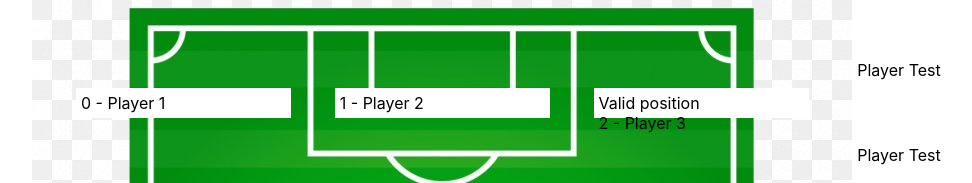
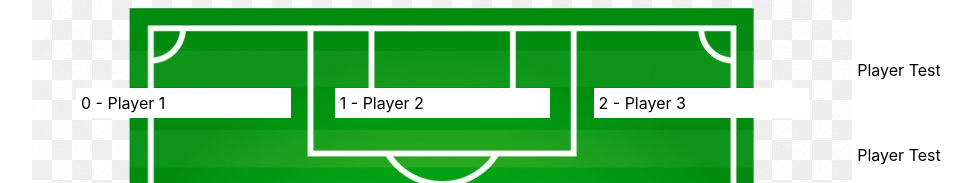
Before and after one commit to lordpiti/football-top-squad, a React (Create React App) app: page / in a window 1280 px wide. Shown: the top 183 px of the page, without its empty margins (151-1123 px from the left). Built offline with nearby package versions, Linux system fonts and the light colour scheme.

Commit message:
added item to drop and candrop

```diff
--- a/src/components/position/index.tsx
+++ b/src/components/position/index.tsx
@@ -8,21 +8,22 @@ interface PlayerData {
   name: string;
 }
 
-const droppedMethod = (position: string) => {
+const droppedMethod = (item: any, position: string) => {
   console.log(`dropped on position ${position}`);
 };
 
-const canDropThis = (pos: any) => {
+const canDropThis = (item: any, pos: any) => {
   return pos === '2';
 };
 
 const Position = (props: PlayerData) => {
   const [{ isOver, canDrop }, drop] = useDrop({
     accept: ItemTypes.PLAYER,
-    drop: () => droppedMethod(props.name),
+    drop: (item, mon) => droppedMethod(item, props.name),
+    canDrop: (item, mon) => canDropThis(item, props.id),
     collect: (mon) => ({
       isOver: !!mon.isOver(),
-      canDrop: canDropThis(props.id),
+      canDrop: !!mon.canDrop(),
     }),
   });
 
```
